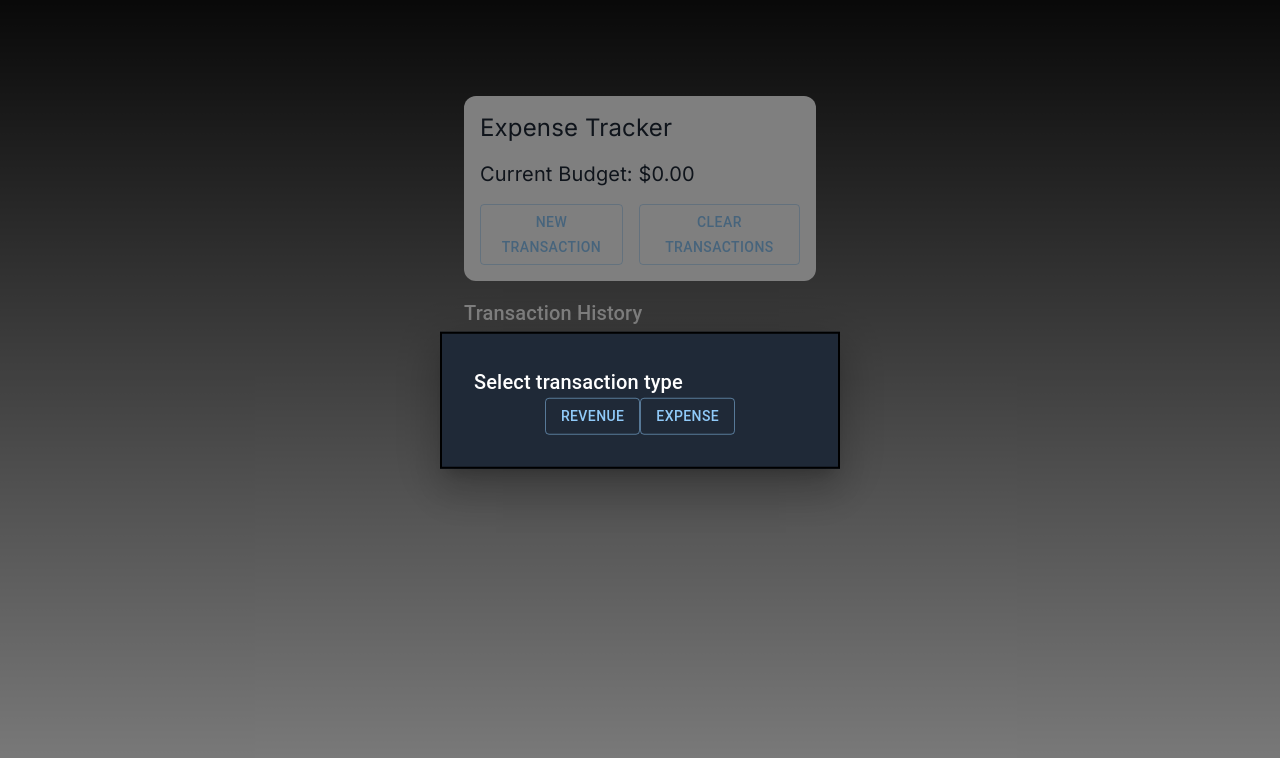
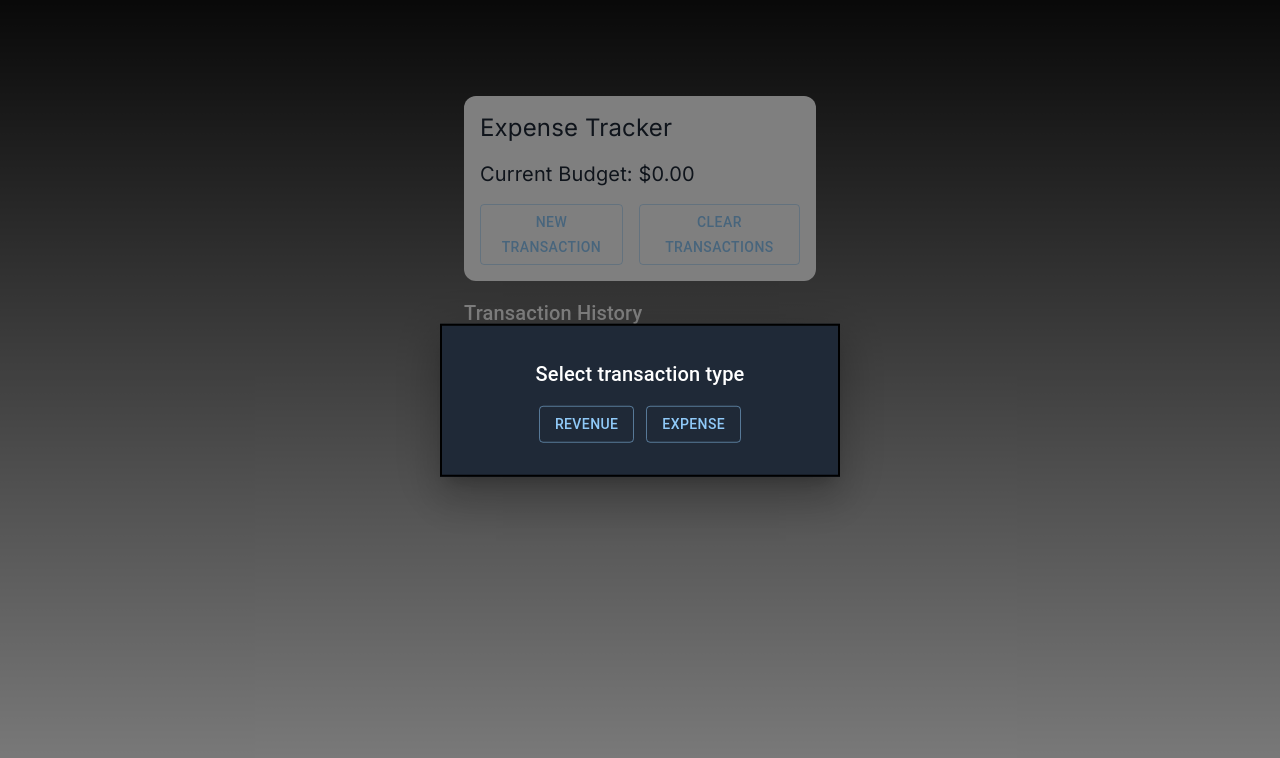
Before and after one commit to NabilKhattab37/Spending-Tracker, a Next.js app: page / in a window 1280 px wide. Both pictures are taken after a click on the button "NEW TRANSACTION". Shown: the top 758 px of the page. Built offline with nearby package versions, Linux system fonts and the light colour scheme.

Commit message:
Update Budget.js

```diff
--- a/src/app/(Pages)/Dashboard/Budget.js
+++ b/src/app/(Pages)/Dashboard/Budget.js
@@ -229,10 +229,10 @@ function Budget() {
                         aria-describedby="modal-modal-description"
                     >
                         <Box sx={style} className="bg-gray-800">
-                            <Typography id="modal-modal-title" variant="h6" component="h2">
+                            <Typography id="modal-modal-title" variant="h6" component="h2" className="text-center">
                                 Select transaction type
                             </Typography>
-                            <div className="flex justify-center">
+                            <div className="flex space-x-3 mt-4 justify-center">
                                 <Button onClick={() => handleTransactionRecording('Revenue')} variant="outlined" className="me-4 mt-4 border rounded-md">Revenue</Button>
                                 <Button onClick={() => handleTransactionRecording('Expense')} variant="outlined" className="me-4 mt-4 border rounded-md">Expense</Button>
                             </div>
```
